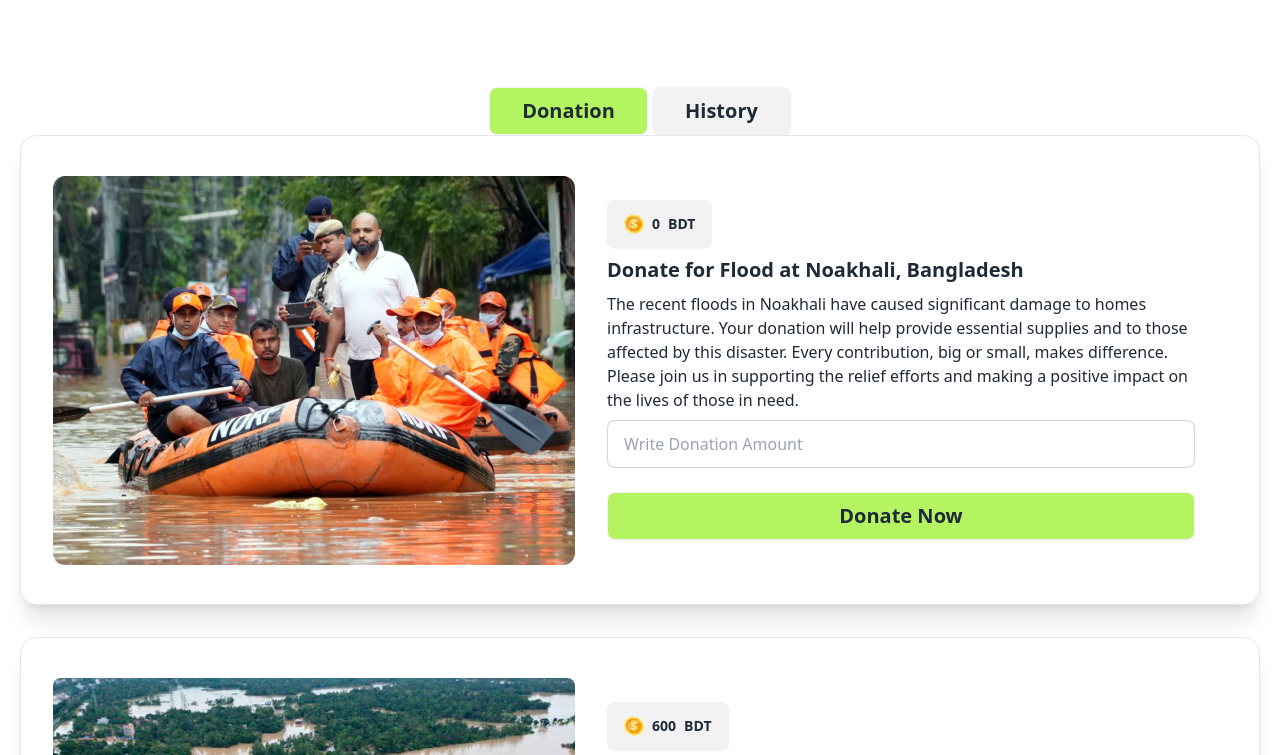
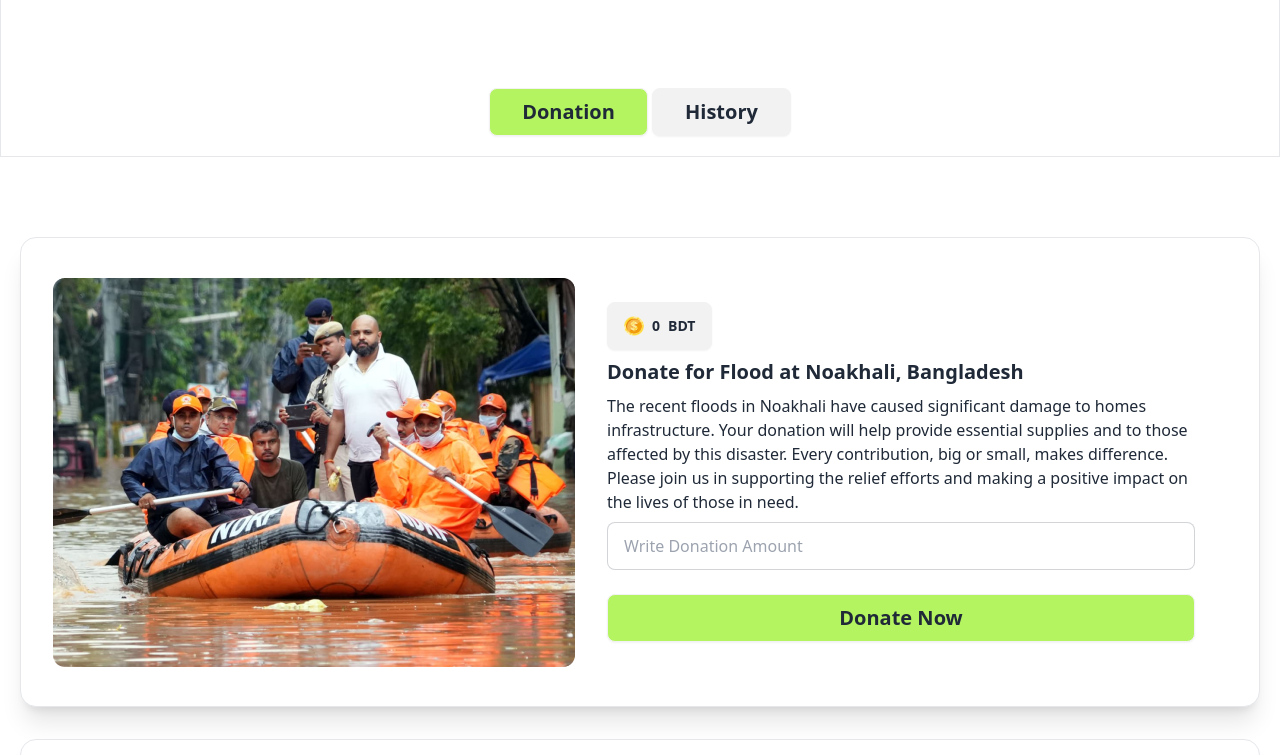
Before and after one commit to naymurweb/donation, a plain HTML site: page index.html in a window 1280 px wide. Shown: the part 90-845 px from the top of the page. Drawn offline with nearby package versions, Linux system fonts and the light colour scheme.

Commit message:
sticky navbar

```diff
--- a/index.html
+++ b/index.html
@@ -32,8 +32,9 @@
 
 <body>
     <!-- header navbar-->
+    <div class="sticky top-0 z-10 bg-white border pb-5">
         <header
-        class="flex flex-col md:flex-row items-center md:justify-between py-6 gap-5 md:gap-0 container mx-auto px-5">
+            class="flex flex-col md:flex-row items-center md:justify-between py-6 gap-5 md:gap-0 container mx-auto px-5 ">
             <button class="btn bg-primary font-bold md:text-xl text-lg px-8 order-3 md:order-1">Blog</button>
 
             <div class="flex items-center gap-3 order-1 md:order-2">
@@ -44,23 +45,29 @@
                 <img src="./assets/coin.png" alt="">
                 <h5 class="text-xl"><span id="my-account">5500</span> BDT</h5>
             </div>
+
         </header>
+        <div class="text-center md:mt-20">
+            <button class="btn bg-primary font-bold md:text-xl text-lg px-8" id="donation-btn">Donation</button>
+
+            <button class="btn font-bold md:text-xl text-lg px-8 order-3" id="history-btn">History</button>
+        </div>
+    </div>
+
 
     <!-- donation -->
     <section class="my-20">
-        <div class="text-center">
-            <button class="btn bg-primary font-bold md:text-xl text-lg px-8" id="donation-btn">Donation</button>
+        <div>
 
-            <button class="btn font-bold md:text-xl text-lg px-8 order-3" id="history-btn">History</button>
 
 
 
 
             <!-- donation cards -->
-            <div id="con" class="hidden container mx-autom px-5">
+            <div id="con" class="hidden container mx-auto px-5">
 
             </div>
-            <main id="main" class="container mx-auto px-5">
+            <main id="main" class="container mx-auto px-5 my-5">
 
 
 
```
Lines whose indentation alone changed are shown as unchanged.
